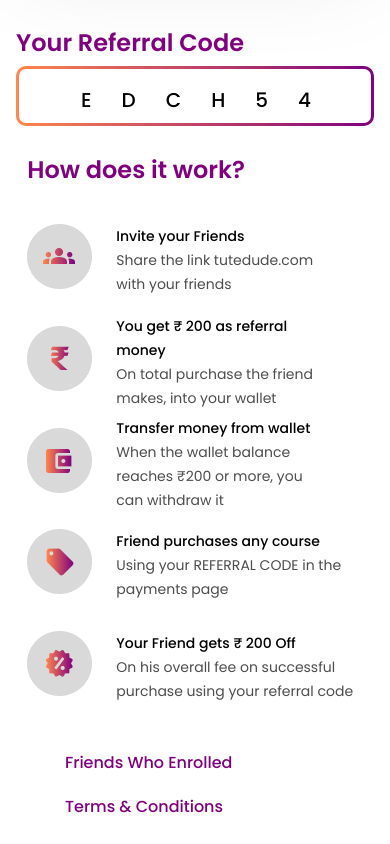
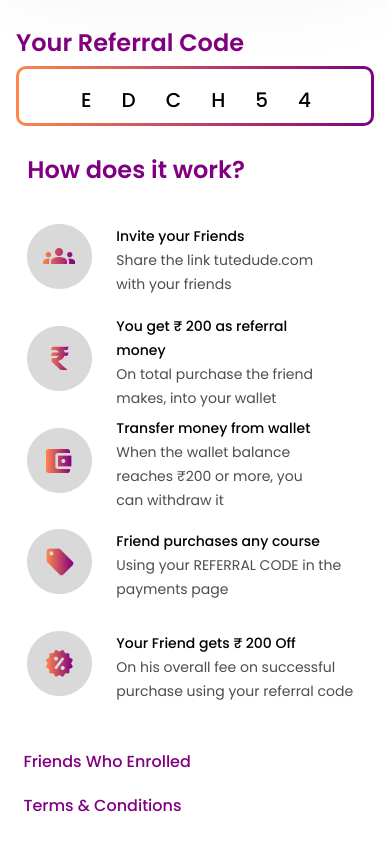
Before and after one commit to SouravCodes101/tuteDude, a React (Vite) app: page / in a window 390 px wide. Shown: the part 420-1264 px from the top of the page. Built offline with nearby package versions, Linux system fonts and the light colour scheme.

Commit message:
padding on footer

```diff
--- a/src/components/footer/footer.css
+++ b/src/components/footer/footer.css
@@ -14,7 +14,7 @@
 
 @media screen and (max-width: 864px) {
   .footer__container {
-    padding: 0.313rem 4.063rem;
+    padding: 1% 6%;
   }
 
 }
```
